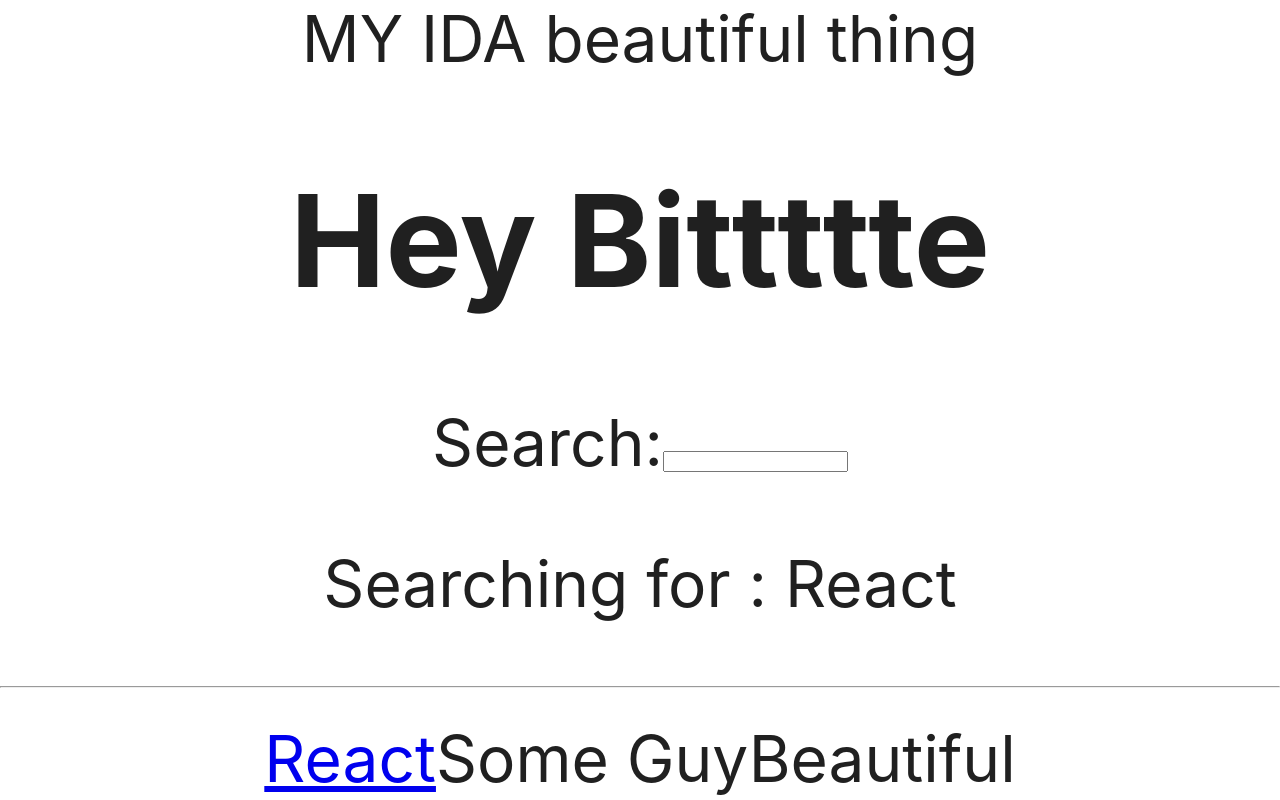
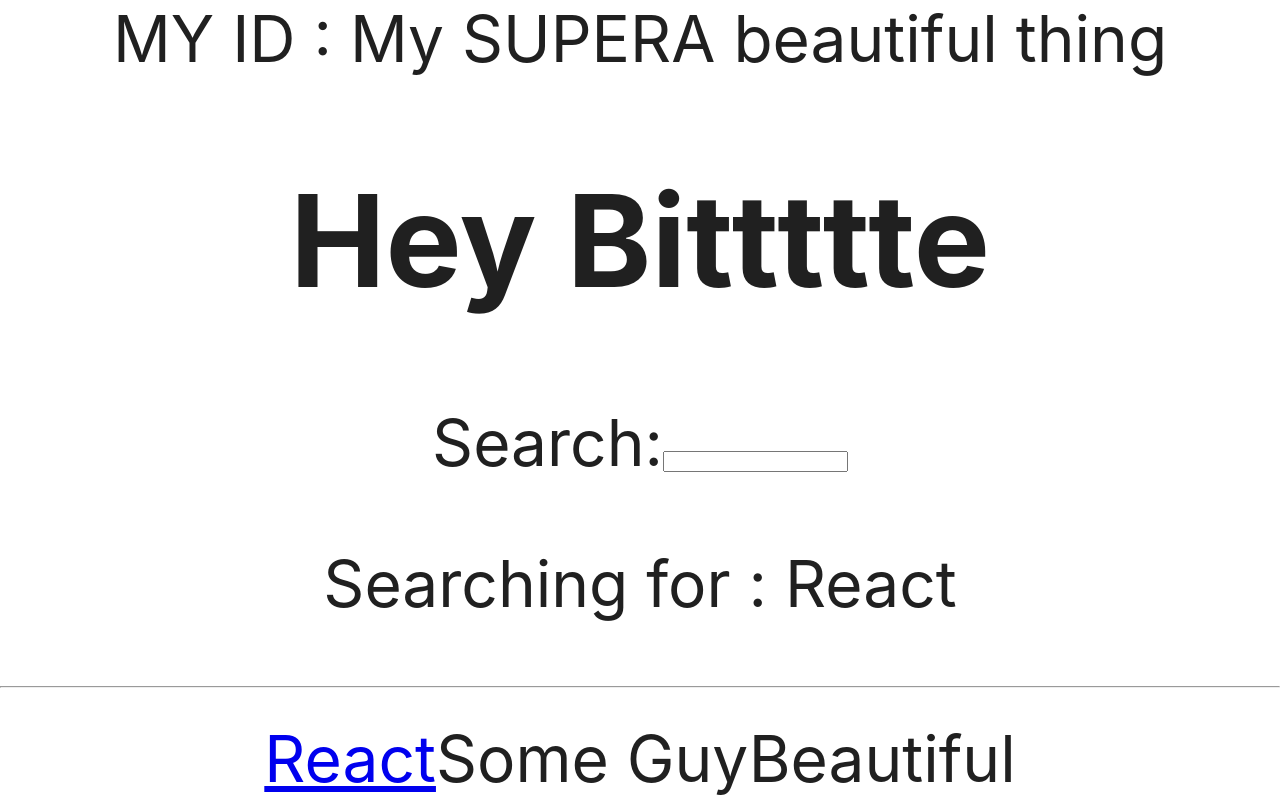
Before and after one commit to AndreasBerglund/roadtoreact, a React (Create React App) app: page / in a window 1280 px wide. Built offline with nearby package versions, Linux system fonts and the light colour scheme.

Commit message:
useeffect

```diff
--- a/src/App.js
+++ b/src/App.js
@@ -43,9 +43,9 @@ const Item = ({ title, url, author, num_comments, points, other }) => (
 
 
 
-const Thing = ({thingsprops}) => <div>{thingsprops.id}A beautiful thing</div>
+const Thing = ({ thingsprops: { id, not_super } }) => <div>{id} : {not_super}A beautiful thing</div>
 
-const List = ({ list, other }) => list.map(item => <Item key={item.objectID} {...item} other={other}/>)
+const List = ({ list, other }) => list.map(item => <Item key={item.objectID} {...item} other={other} />)
 
 const Search = ({ search, onSearch }) => {
 
@@ -63,21 +63,21 @@ const Search = ({ search, onSearch }) => {
 const App = () => {
   const ThingsProps = {
     id: 'MY ID',
-    super : 'My SUPER'
+    not_super: 'My SUPER'
   }
 
 
 
-  const handleChange = ({target}) => {
-    setSearchTerm(target.value)
+  const handleChange = ({ target: { value } }) => {
+    setSearchTerm(value)
   }
 
   const [searchTerm, setSearchTerm] = React.useState(
     localStorage.getItem('search') || 'React'
   );
 
-  React.useEffect(()=>{
-    localStorage.setItem('search', searchTerm )
+  React.useEffect(() => {
+    localStorage.setItem('search', searchTerm)
   }, [searchTerm])
 
 
@@ -111,7 +111,7 @@ const App = () => {
       <h1>{welcome.greeting} {getTitle('Bittttte')}</h1>
       <Search onSearch={handleChange} search={searchTerm} />
 
-      <List list={searchedStories} other="Beautiful"/>
+      <List list={searchedStories} other="Beautiful" />
 
 
 
```
